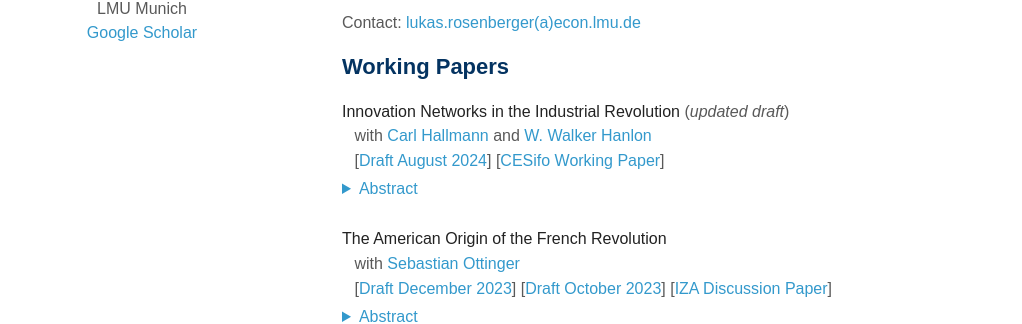
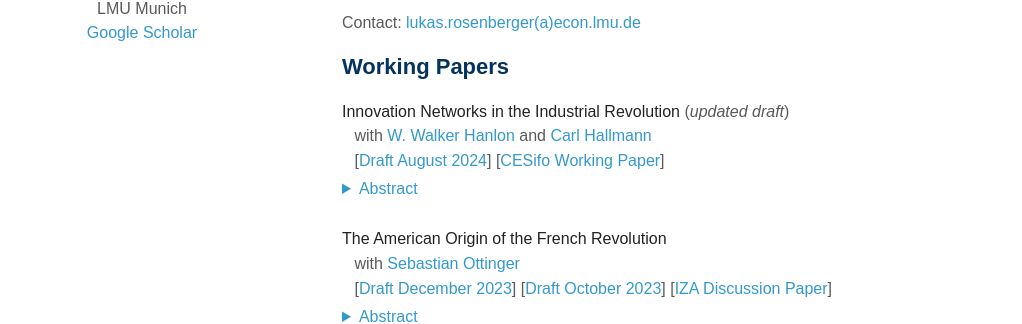
Before and after one commit to lukasrosenberger/lukasrosenberger.github.io, a Jekyll site: the page built from index.md, in a window 1280 px wide and 1169 px high. Shown: the part 362-686 px from the top of the window, without its empty margins (128-1150 px from the left). Built offline with Jekyll 4.4.1, drawn with Linux system fonts in a browser that asks for light colours; nearby versions of some CDN libraries; some web fonts are replaced; a style sheet for code colours, icons or effects is not loaded.

```diff
--- a/index.md
+++ b/index.md
@@ -34,7 +34,7 @@ Contact: [lukas.rosenberger(a)econ.lmu.de](mailto:lukas.rosenberger@econ.lmu.de)
 ## Working Papers
 
 **Innovation Networks in the Industrial Revolution** (*updated draft*)
-  <br>  &ensp;  with [Carl Hallmann](https://cclemh.github.io/) and [W. Walker Hanlon](http://walkerhanlon.com/)
+  <br>  &ensp;  with [W. Walker Hanlon](http://walkerhanlon.com/) and [Carl Hallmann](https://cclemh.github.io/)
   <br>  &ensp; [[Draft August 2024](https://lukasrosenberger.github.io/download/rosenberger_hanlon_hallmann_Aug2024.pdf)] [[CESifo Working Paper](https://www.cesifo.org/en/publications/2024/working-paper/innovation-networks-industrial-revolution)]
   <details>
   <summary>Abstract</summary>
```
